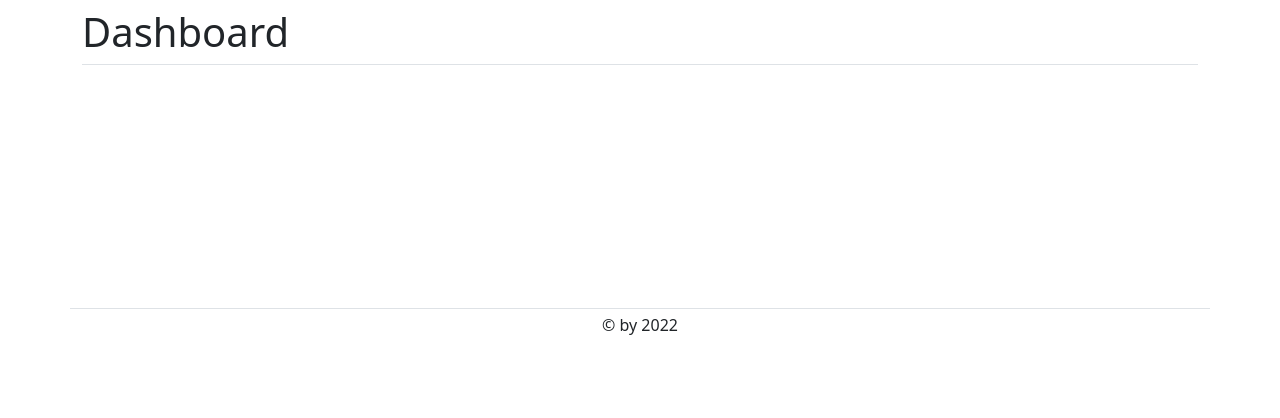
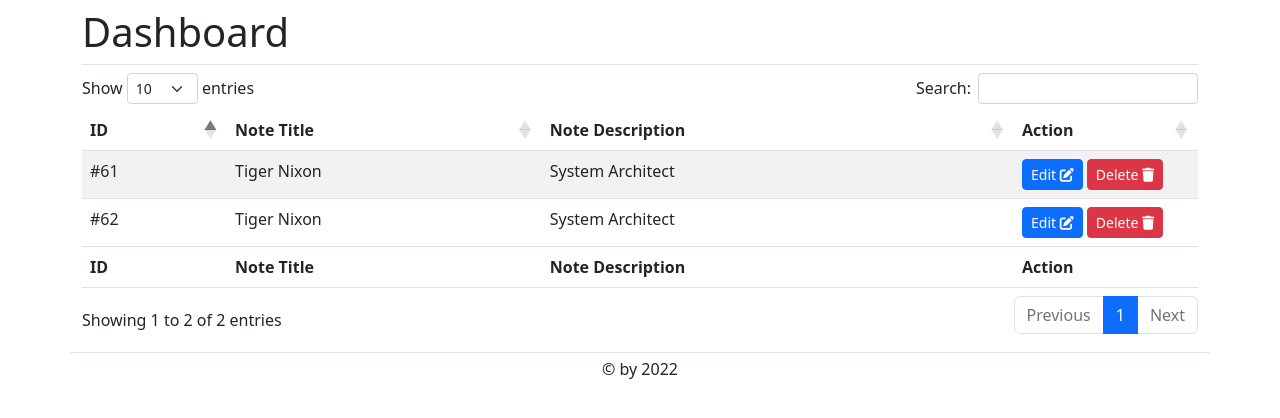
Before and after one commit to tarikjessoreit/ToDoMe, a PHP site: page /dashboard.php in a window 1280 px wide. Shown: the part 56-474 px from the top of the page. Run offline with PHP 8.4, Linux system fonts and the light colour scheme; some libraries are stand-ins or nearby versions.

Commit message:
design almost done!

```diff
--- /dev/null
+++ b/assets/JS/main.js
@@ -0,0 +1,3 @@
+$(document).ready(function () {
+    $('#alldata').DataTable();
+});
--- a/dashboard.php
+++ b/dashboard.php
@@ -2,6 +2,51 @@
 
     <div class="container mt-2 main">
       <h1 class="h1 border-bottom pb-2">Dashboard</h1>
+
+      <div class="row">
+        <div class="col">
+          <table id="alldata" class="table table-striped" style="width:100%">
+            <thead>
+                <tr>
+                    <th>ID</th>
+                    <th>Note Title</th>
+                    <th>Note Description</th>
+                    <th style="width: 150px;">Action</th>
+                </tr>
+            </thead>
+            <tbody>
+                <tr>
+                    <td>#61</td>
+                    <td>Tiger Nixon</td>
+                    <td>System Architect</td>
+                    <td>
+                      <a href="#" class="btn btn-sm btn-primary">Edit <i class="fas fa-edit"></i></a>
+                      <a href="#" class="btn btn-sm btn-danger">Delete <i class="fas fa-trash"></i></a>
+                    </td>
+                </tr>
+                <tr>
+                    <td>#62</td>
+                    <td>Tiger Nixon</td>
+                    <td>System Architect</td>
+                    <td>
+                      <a href="#" class="btn btn-sm btn-primary">Edit <i class="fas fa-edit"></i></a>
+                      <a href="#" class="btn btn-sm btn-danger">Delete <i class="fas fa-trash"></i></a>
+                    </td>
+                </tr>
+            </tbody>
+            <tfoot>
+                <tr>
+                    <th>ID</th>
+                    <th>Note Title</th>
+                    <th>Note Description</th>
+                    <th>Action</th>
+                </tr>
+            </tfoot>
+        </table>
+        </div>
+      </div>
+
+
     </div>
 
 <?php include 'footer.php';?>
--- a/footer.php
+++ b/footer.php
@@ -1,8 +1,15 @@
 
     <!-- footer -->
-    <div class="footer container border-top pt-1">
+    <div class="footer container border-top pt-1 mt-3">
       &copy; by 2022
     </div>
+    <!-- BS -->
     <script src="https://cdn.jsdelivr.net/npm/bootstrap@5.2.2/dist/js/bootstrap.bundle.min.js"></script>
+    <!-- datatable -->
+    <script type="text/javascript" src="https://code.jquery.com/jquery-3.5.1.js"></script>
+    <script type="text/javascript" src="https://cdn.datatables.net/1.13.1/js/jquery.dataTables.min.js"></script>
+    <script type="text/javascript" src="https://cdn.datatables.net/1.13.1/js/dataTables.bootstrap5.min.js"></script>
+    <!-- main js -->
+    <script type="text/javascript" src="assets/JS/main.js"></script>
   </body>
 </html>
--- /dev/null
+++ b/functions.php
@@ -0,0 +1 @@
+<?php
--- a/header.php
+++ b/header.php
@@ -5,6 +5,8 @@
     <meta name="viewport" content="width=device-width, initial-scale=1">
     <title>ToDoMe - Make Me Easy to Remember</title>
     <link href="https://cdn.jsdelivr.net/npm/bootstrap@5.2.2/dist/css/bootstrap.min.css" rel="stylesheet">
+    <link rel="stylesheet" href="https://cdn.datatables.net/1.13.1/css/dataTables.bootstrap5.min.css">
+    <link rel="stylesheet" href="https://cdnjs.cloudflare.com/ajax/libs/font-awesome/6.2.0/css/all.min.css" />
     <link rel="stylesheet" href="style.css">
   </head>
   <body>
```
Also changed, not shown: add-new.php (+20 -0 lines), all-todo.php (+33 -0 lines), edit.php (added, +29 -0 lines), todo_me.sql (added, +91 -0 lines).
